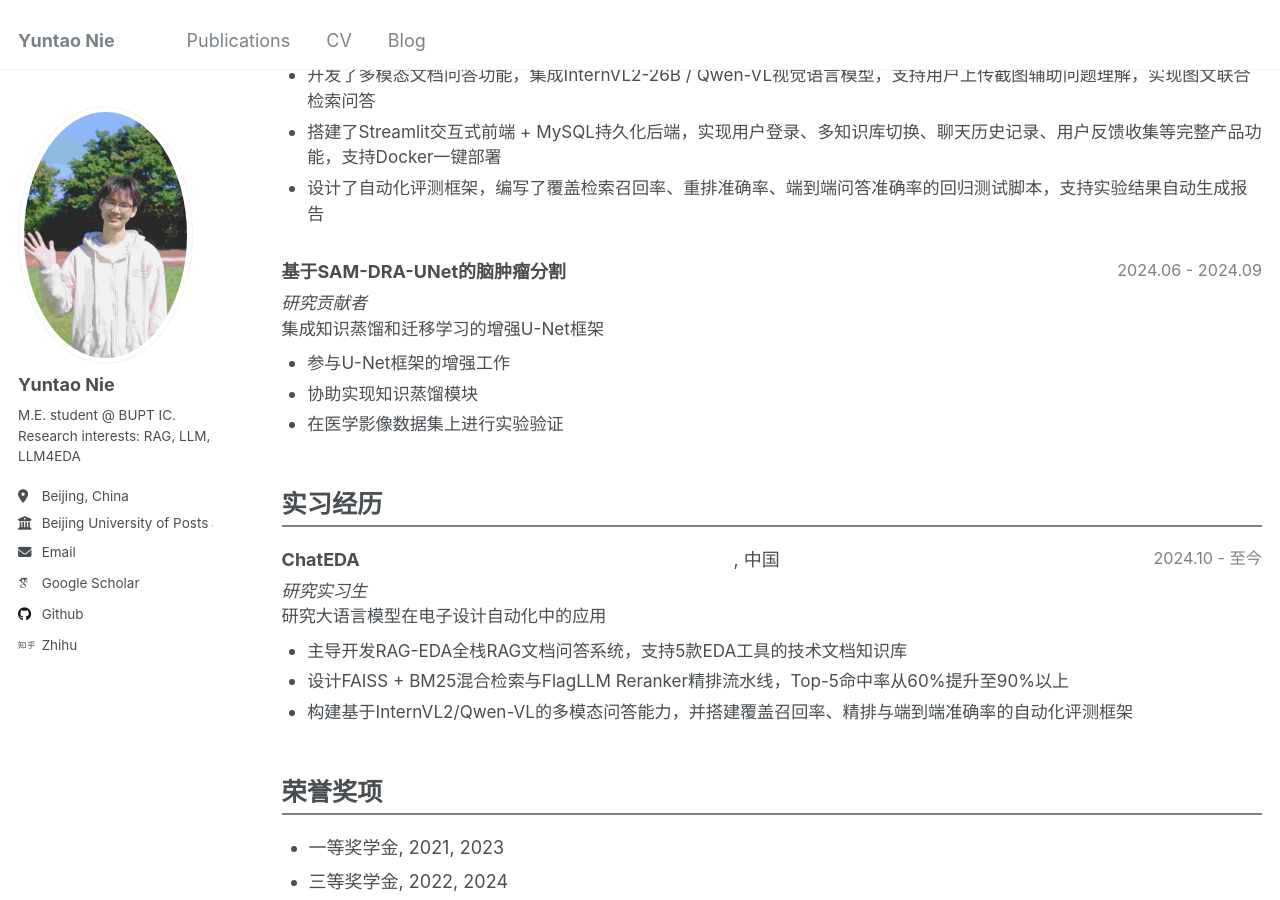
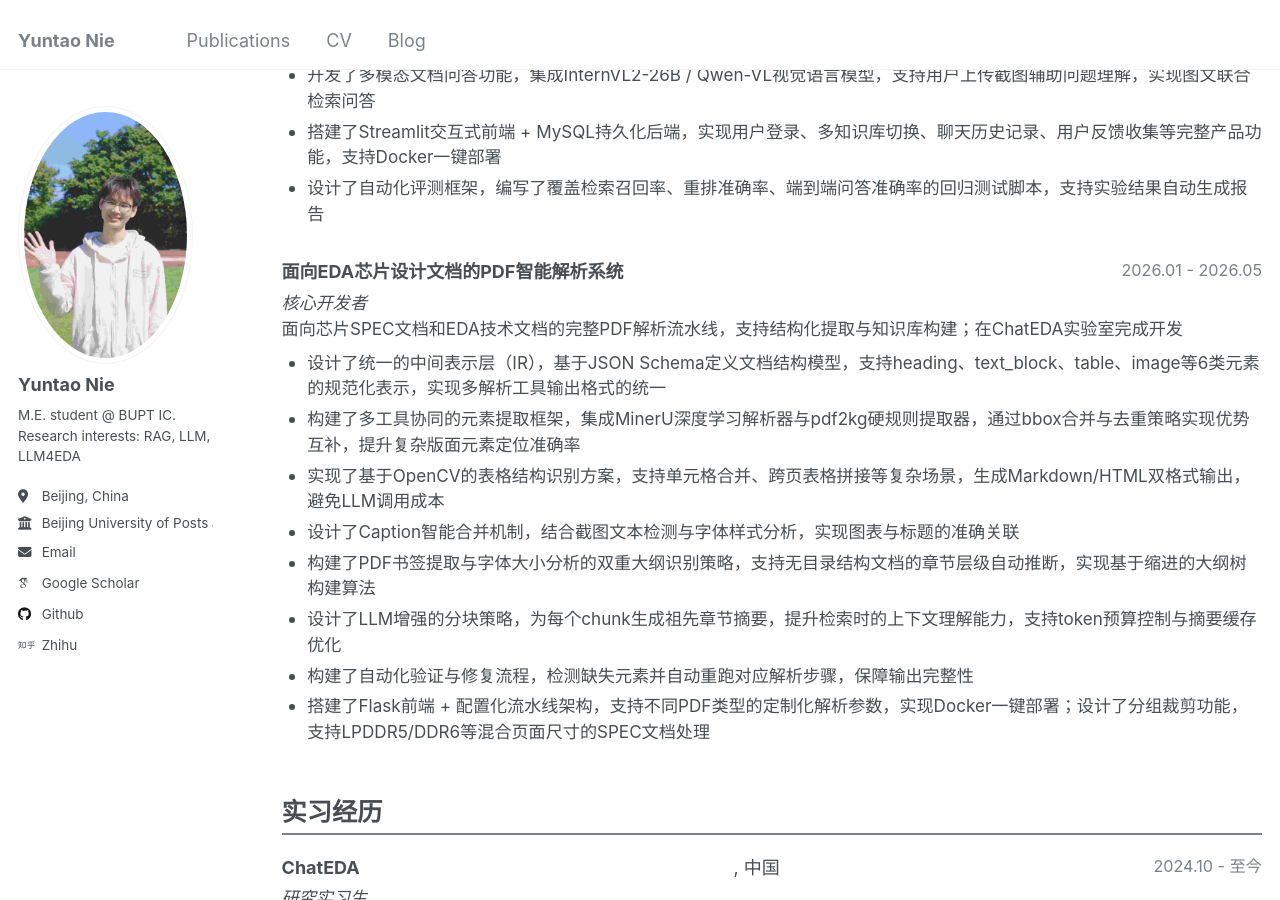
Before and after one commit to 1571859588/1571859588.github.io, a Jekyll site: the page built from _pages/cv-zh.md, in a window 1280 px wide and 900 px high, scrolled down 1679 px. Built offline with Jekyll 4.4.1, drawn with Linux system fonts in a browser that asks for light colours; some web fonts are replaced.

Commit message:
feat(cv): replace SAM-DRA-UNet with PDF intelligent parsing system project

```diff
--- a/_data/cv.yml
+++ b/_data/cv.yml
@@ -129,26 +129,37 @@ projects:
         - "设计了自动化评测框架，编写了覆盖检索召回率、重排准确率、端到端问答准确率的回归测试脚本，支持实验结果自动生成报告"
 
   - name:
-      en: "Brain Tumor Segmentation with SAM-DRA-UNet"
-      zh: "基于SAM-DRA-UNet的脑肿瘤分割"
+      en: "Intelligent PDF Parsing System for EDA Chip Design Documents"
+      zh: "面向EDA芯片设计文档的PDF智能解析系统"
+    tech: "Python, OpenCV, Flask, MinerU, Docker"
     date:
-      en: "2024.06 - 2024.09"
-      zh: "2024.06 - 2024.09"
+      en: "2026.01 - 2026.05"
+      zh: "2026.01 - 2026.05"
     role:
-      en: "Research Contributor"
-      zh: "研究贡献者"
+      en: "Core Developer"
+      zh: "核心开发者"
     description:
-      en: "Enhanced U-Net framework integrating knowledge distillation and transfer learning"
-      zh: "集成知识蒸馏和迁移学习的增强U-Net框架"
+      en: "A complete PDF document parsing pipeline for chip SPEC and EDA technical documents, supporting structured extraction and knowledge base construction; developed at ChatEDA Lab"
+      zh: "面向芯片SPEC文档和EDA技术文档的完整PDF解析流水线，支持结构化提取与知识库构建；在ChatEDA实验室完成开发"
     highlights:
       en:
-        - "Contributed to the U-Net framework enhancement"
-        - "Assisted with knowledge distillation implementation"
-        - "Participated in experimental validation on medical imaging datasets"
+        - "Designed a unified Intermediate Representation (IR) layer based on JSON Schema, supporting 6 element types (heading, text_block, table, image, etc.) to normalize outputs from multiple parsing tools"
+        - "Built a multi-tool collaborative extraction framework integrating MinerU deep learning parser and pdf2kg rule-based extractor, with bbox merging and deduplication strategies for improved layout element localization"
+        - "Implemented OpenCV-based table structure recognition supporting cell merging and cross-page table stitching, generating Markdown/HTML dual-format output while avoiding LLM invocation costs"
+        - "Designed an intelligent caption merging mechanism combining screenshot text detection and font style analysis for accurate figure-caption association"
+        - "Constructed a dual outline recognition strategy using PDF bookmark extraction and font-size analysis, supporting automatic chapter hierarchy inference for documents without table of contents"
+        - "Designed LLM-enhanced chunking strategy with ancestor chapter summaries for each chunk, improving contextual understanding during retrieval; implemented token budget control and summary caching optimization"
+        - "Built an automated verification and repair pipeline to detect missing elements and automatically re-run corresponding parsing steps, ensuring output completeness"
+        - "Deployed Flask frontend with configurable pipeline architecture, supporting customized parsing parameters for different PDF types and Docker one-click deployment; implemented group cropping for mixed page-size SPEC documents (LPDDR5/DDR6)"
       zh:
-        - "参与U-Net框架的增强工作"
-        - "协助实现知识蒸馏模块"
-        - "在医学影像数据集上进行实验验证"
+        - "设计了统一的中间表示层（IR），基于JSON Schema定义文档结构模型，支持heading、text_block、table、image等6类元素的规范化表示，实现多解析工具输出格式的统一"
+        - "构建了多工具协同的元素提取框架，集成MinerU深度学习解析器与pdf2kg硬规则提取器，通过bbox合并与去重策略实现优势互补，提升复杂版面元素定位准确率"
+        - "实现了基于OpenCV的表格结构识别方案，支持单元格合并、跨页表格拼接等复杂场景，生成Markdown/HTML双格式输出，避免LLM调用成本"
+        - "设计了Caption智能合并机制，结合截图文本检测与字体样式分析，实现图表与标题的准确关联"
+        - "构建了PDF书签提取与字体大小分析的双重大纲识别策略，支持无目录结构文档的章节层级自动推断，实现基于缩进的大纲树构建算法"
+        - "设计了LLM增强的分块策略，为每个chunk生成祖先章节摘要，提升检索时的上下文理解能力，支持token预算控制与摘要缓存优化"
+        - "构建了自动化验证与修复流程，检测缺失元素并自动重跑对应解析步骤，保障输出完整性"
+        - "搭建了Flask前端 + 配置化流水线架构，支持不同PDF类型的定制化解析参数，实现Docker一键部署；设计了分组裁剪功能，支持LPDDR5/DDR6等混合页面尺寸的SPEC文档处理"
 
 # Honors & Awards
 awards:
```
